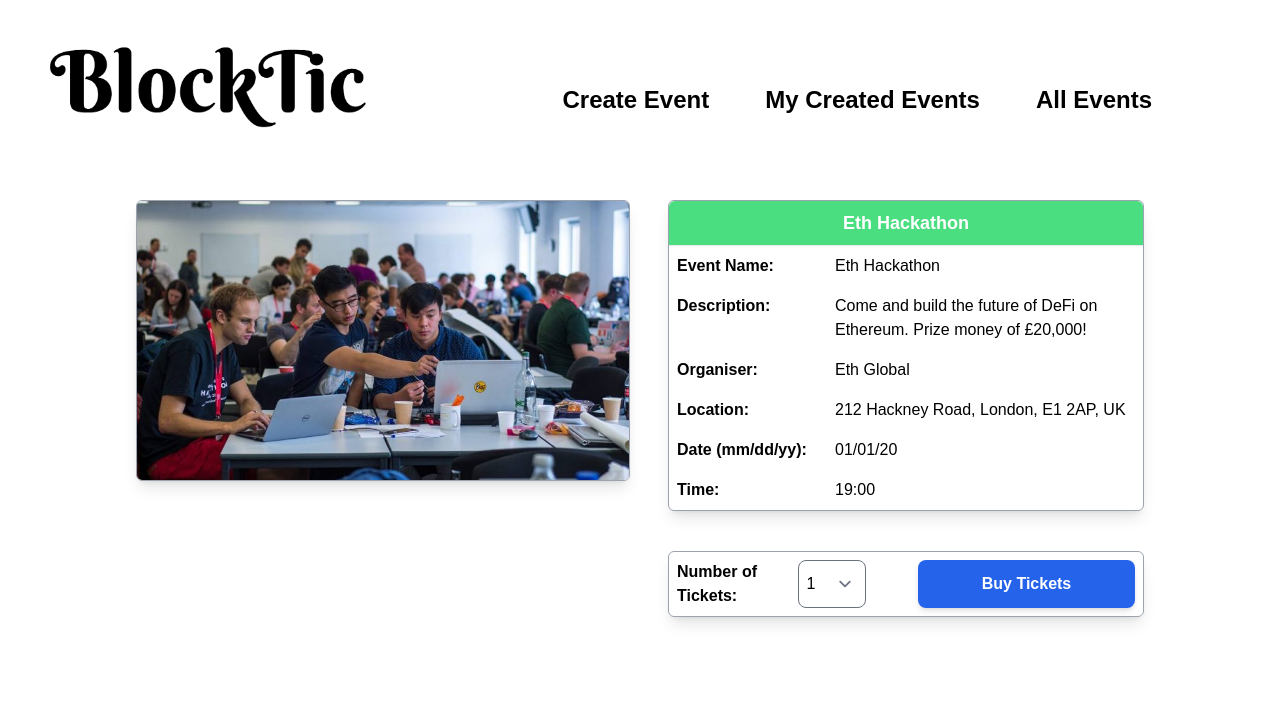
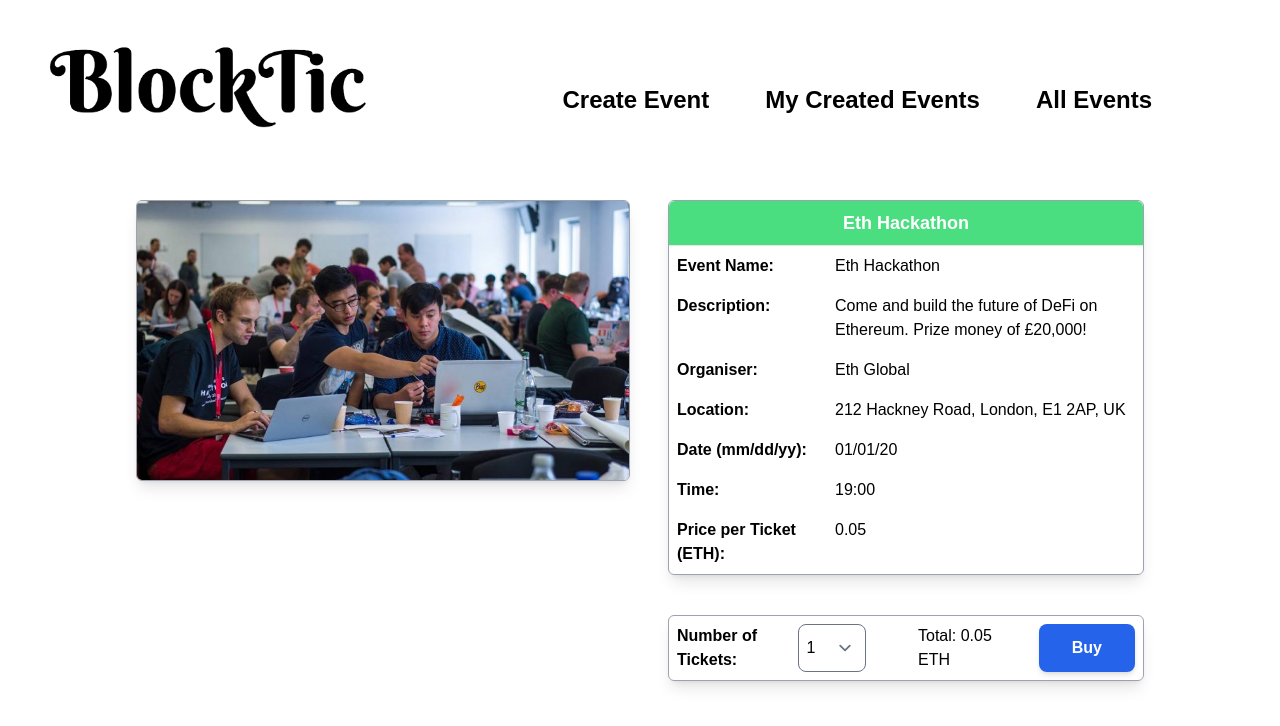
Before and after one commit to encode-g16/final-project-frontend, a React (Create React App) app: page /events/1 in a window 1280 px wide. Shown: the top 726 px of the page. Built offline with nearby package versions, Linux system fonts and the light colour scheme.

Commit message:
adds total price calculation to event details page

```diff
--- a/src/pages/Event.tsx
+++ b/src/pages/Event.tsx
@@ -1,4 +1,4 @@
-import React from 'react';
+import React, { useState, useEffect } from 'react';
 import { useParams } from "react-router-dom";
 import Header from '../components/Header';
 
@@ -21,9 +21,25 @@ async function fetchEvent(eventId: string) {
 }
 
 export default function Event() {
+    const price = event.price;
 
     //uncomment this line to use the API
     //const event = fetchEvent(useParams().id);
+    const [selectedValue, setSelectedValue] = useState<string>("1");
+    const [totalPrice, setTotalPrice] = useState<number>(price);
+
+    function handleChange(event: React.ChangeEvent<HTMLSelectElement>) {
+        setSelectedValue(event.target.value);
+    }
+
+    const calcTotalPrice = (pricePerTicket: number) => {
+        const total = pricePerTicket * Number(selectedValue);
+        setTotalPrice(Number(total.toFixed(2)));
+    }
+
+    useEffect(() => {
+        calcTotalPrice(event.price);
+    });
 
   return (
     <div>
@@ -44,12 +60,14 @@ export default function Event() {
                     <p className="p-2 font-semibold col-span-1">Location:</p><p className="p-2 col-span-2">{event.location}</p>
                     <p className="p-2 font-semibold col-span-1">Date (mm/dd/yy):</p><p className="p-2 col-span-2">{event.date}</p>
                     <p className="p-2 font-semibold col-span-1">Time:</p><p className="p-2 col-span-2">{event.time}</p>
+                    <p className="p-2 font-semibold col-span-1">Price per Ticket (ETH):</p><p className="p-2 col-span-2">{event.price}</p>
                 </div>
             </div>
             <div className='mx-2 block md:col-start-3 md:col-span-2 border border-gray-400 rounded-md shadow-lg'>
                 <div className='block md:grid md:grid-cols-4 md:gap-2'>
                     <label className='p-2 font-semibold col-span-1' htmlFor="number-of-tickets">Number of Tickets:</label>
-                    <select className="w-[50px] p-2 m-2 rounded-lg col-span-1" name="number-of-tickets" id="number-of-tickets">
+                    <select value={selectedValue} onChange={handleChange}
+                    className="w-[50px] p-2 m-2 rounded-lg col-span-1" name="number-of-tickets" id="number-of-tickets">
                         <option value="1" className="">1</option>
                         <option value="2">2</option>
                         <option value="3">3</option>
@@ -61,10 +79,11 @@ export default function Event() {
                         <option value="9">9</option>
                         <option value="10">10</option>
                     </select>
+                    <label className='p-2'>Total: {totalPrice.toFixed(2)} ETH</label>
                     <button type="submit"
                         className="p-2 m-2 rounded-lg bg-blue-600 text-white
-                        col-span-2 font-semibold hover:bg-blue-700 shadow-md"
-                        >Buy Tickets
+                        col-span-1 font-semibold hover:bg-blue-700 shadow-md"
+                        >Buy
                     </button>
                 </div>
             </div>
```
